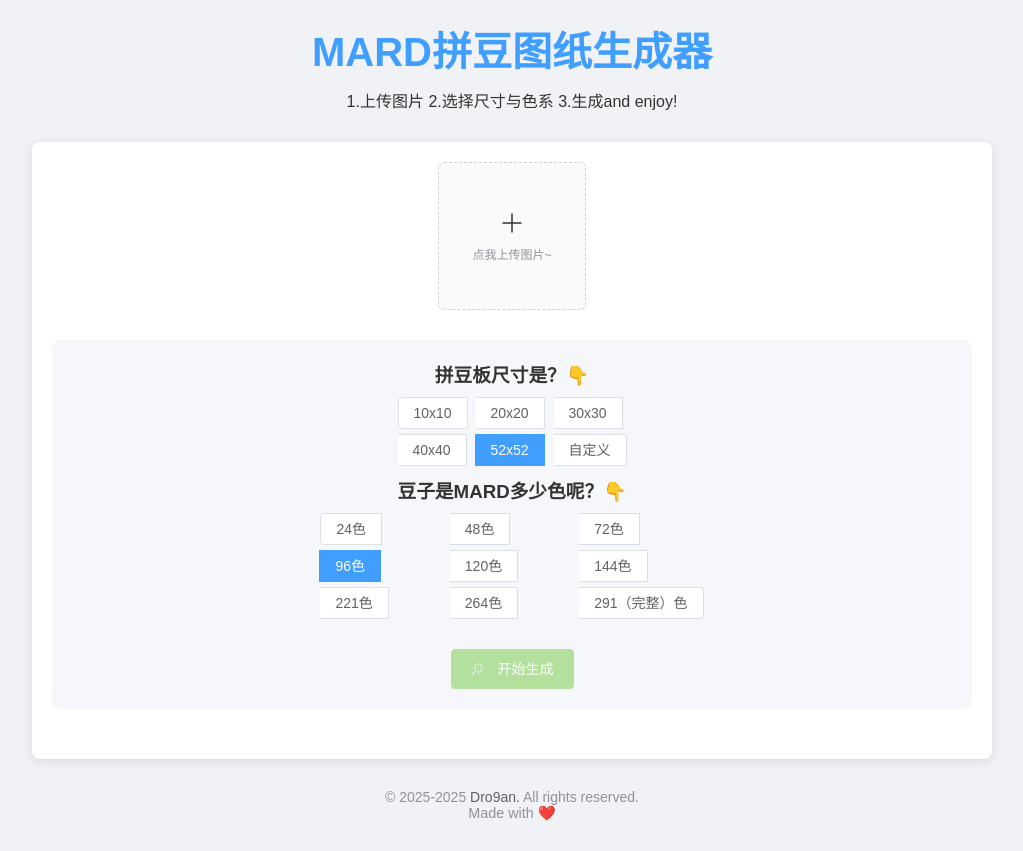
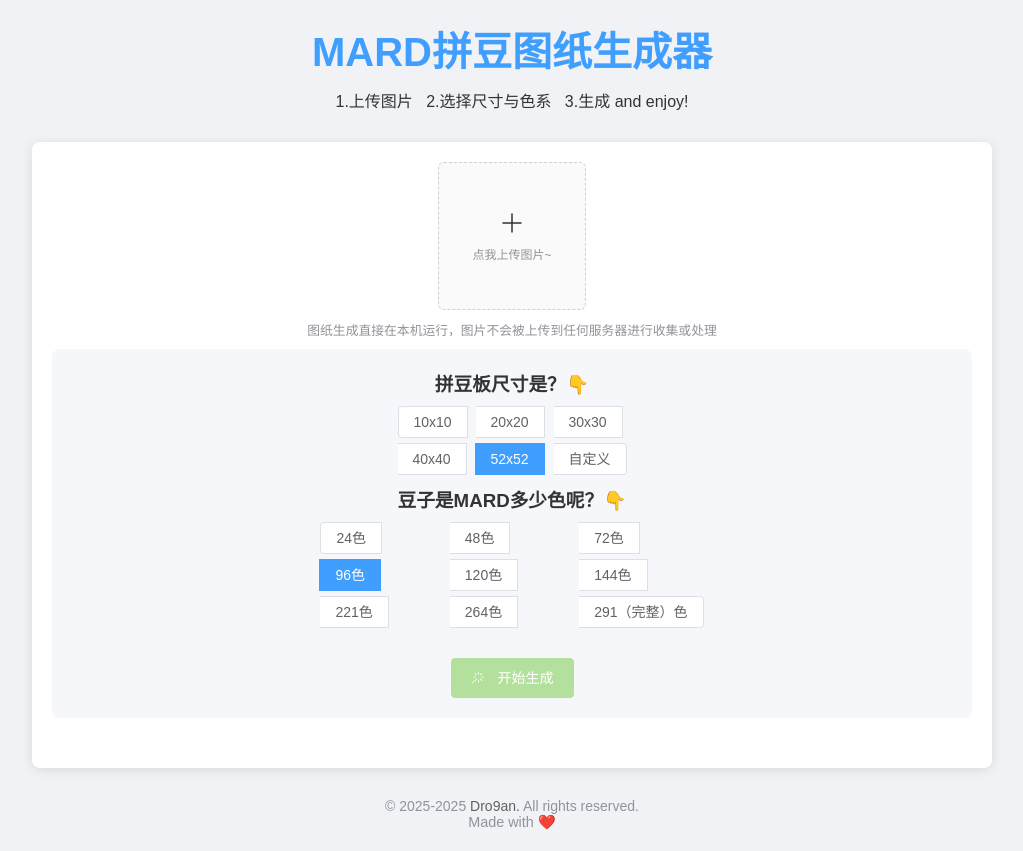
Before and after one commit to Dro9an/pixel_beads_pic_generate, a Vue app: page / in a window 1280 px wide. Shown: the whole page, without its empty margins (128-1151 px from the left). Built offline with nearby package versions, Linux system fonts and the light colour scheme.

Commit message:
fix: Add pic upload tips

```diff
--- a/src/App.vue
+++ b/src/App.vue
@@ -2,13 +2,18 @@
   <div class="app-container">
     <header class="app-header">
       <h1>MARD拼豆图纸生成器</h1>
-      <p>1.上传图片 2.选择尺寸与色系 3.生成and enjoy!</p>
+      <p>
+        1.上传图片&nbsp;&nbsp;&nbsp;2.选择尺寸与色系&nbsp;&nbsp;&nbsp;3.生成 and enjoy!
+      </p>
     </header>
 
     <main>
       <!-- 图像上传 -->
       <section class="upload-section">
         <ImageUpload @image-uploaded="handleImageUploaded" />
+        <div class="tips">
+          图纸生成直接在本机运行，图片不会被上传到任何服务器进行收集或处理
+        </div>
       </section>
 
       <!-- 尺寸选择和控制 -->
@@ -80,9 +85,7 @@
     <footer>
       <p style="font-size: 14px">
         © 2025-{{ new Date().getUTCFullYear() }}
-        <el-link href="https://dro9an.top" target="_blank">
-          Dro9an.
-        </el-link>
+        <el-link href="https://dro9an.top" target="_blank"> Dro9an. </el-link>
         All rights reserved.
       </p>
       <p>Made with ❤️</p>
@@ -204,8 +207,13 @@ main {
 
 /* 上传区域 */
 .upload-section {
-  margin-bottom: 30px;
   text-align: center;
+}
+
+.upload-section .tips {
+  color: #909399;
+  font-size: 0.8em;
+  margin: 10px;
 }
 
 /* 控制区域 */
```
